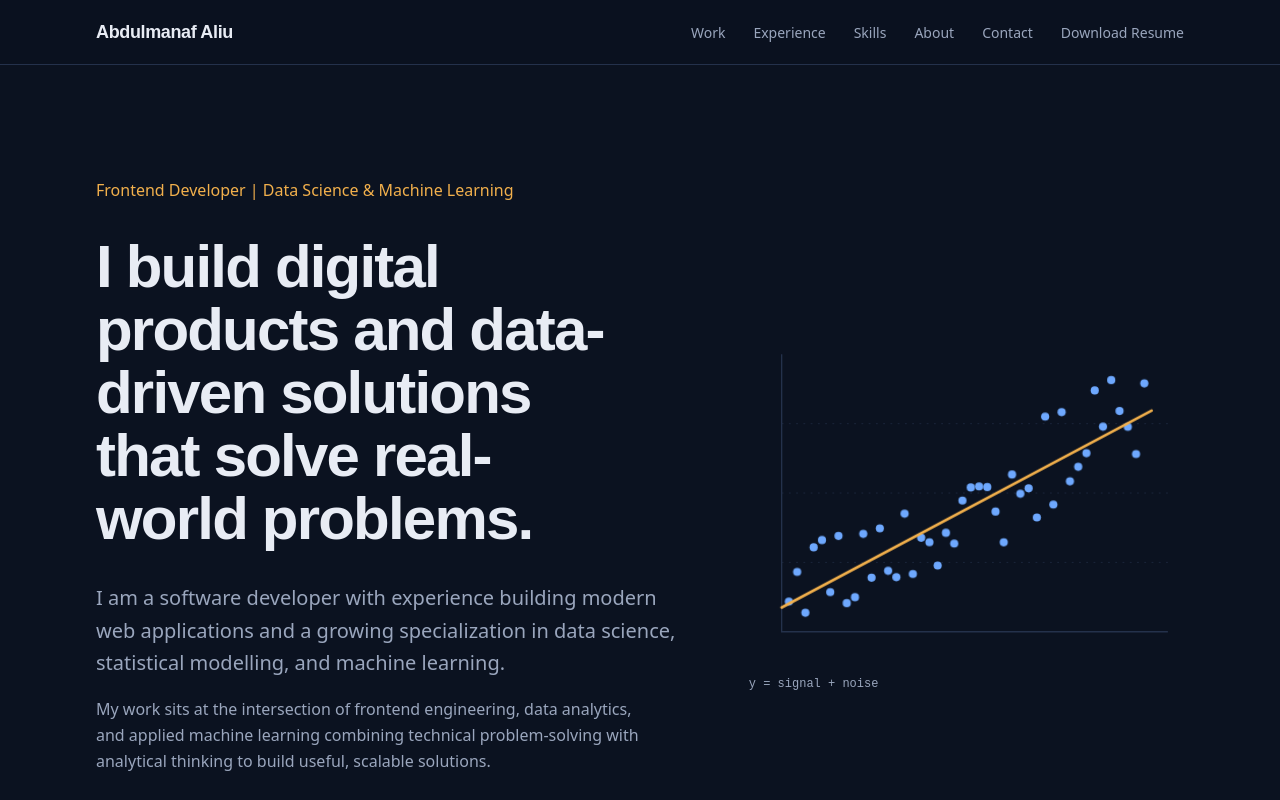
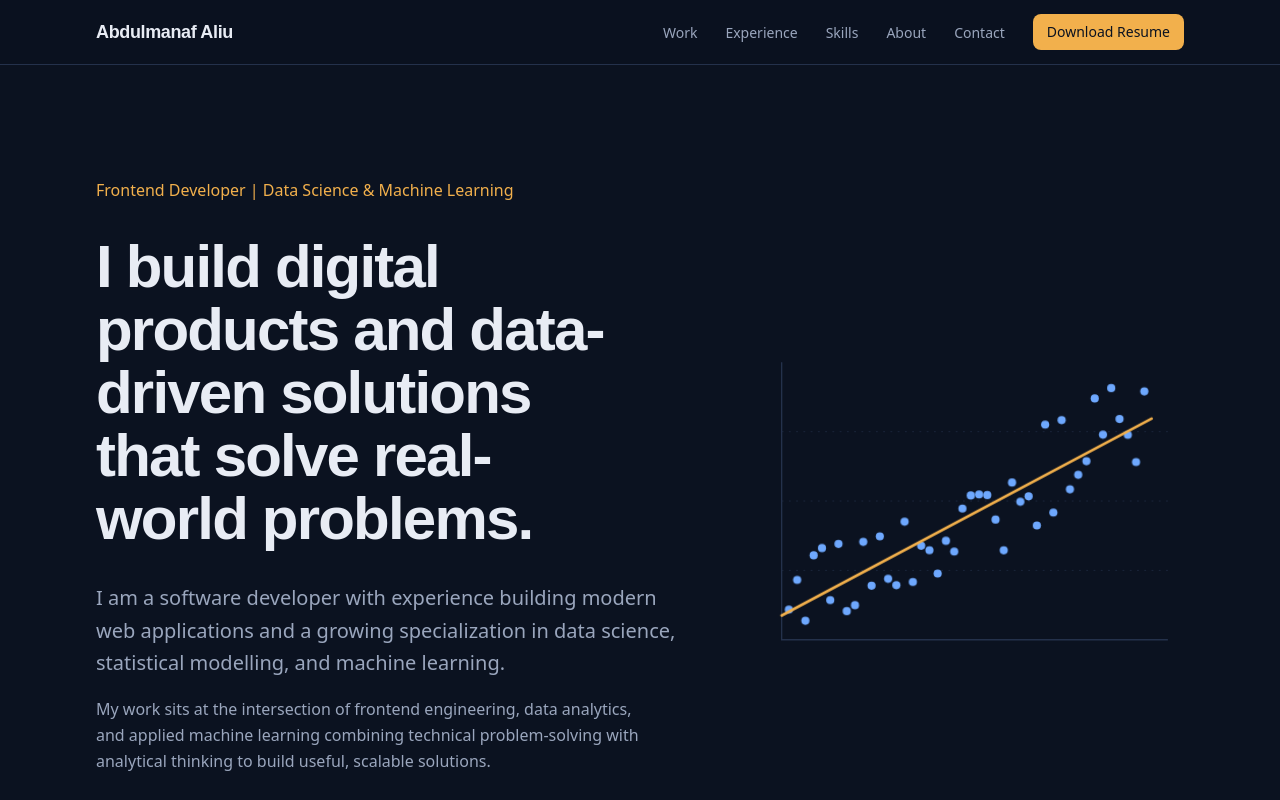
Before and after one commit to abmanaf/portfolio, a Next.js app: page / in a window 1280 px wide. Shown: the top 800 px of the page. Built offline with nearby package versions, Linux system fonts and the light colour scheme.

Commit message:
refactor(ui): enhance molecule components and flexibility
Refactor existing molecules to improve reusability and code cleanliness:

```diff
--- a/src/components/molecules/fit-plot.tsx
+++ b/src/components/molecules/fit-plot.tsx
@@ -33,7 +33,6 @@ function buildData() {
     });
   }
 
-  // Ordinary least squares
   const n = points.length;
   const mx = points.reduce((s, p) => s + p.x, 0) / n;
   const my = points.reduce((s, p) => s + p.y, 0) / n;
@@ -67,14 +66,12 @@ export function FitPlot({ className }: { className?: string }) {
         aria-label="Scatter plot of noisy data points with a straight line fitted through them, trending upward."
         className="h-auto w-full"
       >
-        {/* axes */}
         <path
           d={`M${PAD} ${PAD / 2} V${HEIGHT - PAD} H${WIDTH - PAD / 2}`}
           fill="none"
           stroke="var(--border)"
           strokeWidth="1.5"
         />
-        {/* grid */}
         {[1, 2, 3].map((i) => (
           <line
             key={i}
@@ -115,7 +112,7 @@ export function FitPlot({ className }: { className?: string }) {
         />
       </svg>
       <figcaption className="mt-3 font-mono text-xs text-muted-foreground">
-        y = signal + noise
+        {/* y = signal + noise */}
       </figcaption>
     </figure>
   );
--- a/src/components/molecules/nav-links.tsx
+++ b/src/components/molecules/nav-links.tsx
@@ -1,13 +1,50 @@
 import { NavLink } from "@/components/atoms/nav-link";
+import { Button } from "@/components/ui/button";
 import { navItems } from "@/data/portfolio";
+import { cn } from "@/lib/utils";
 
-export function NavLinks({ className }: { className?: string }) {
+type NavLinksProps = {
+  className?: string;
+  orientation?: "horizontal" | "vertical";
+  onNavigate?: () => void;
+};
+
+export function NavLinks({
+  className,
+  orientation = "horizontal",
+  onNavigate,
+}: NavLinksProps) {
+  const vertical = orientation === "vertical";
+
   return (
     <nav aria-label="Primary" className={className}>
-      <ul className="flex items-center gap-5 sm:gap-7">
+      <ul
+        className={cn(
+          "flex",
+          vertical ? "flex-col items-stretch gap-1" : "items-center gap-5 sm:gap-7",
+        )}
+      >
         {navItems.map((item) => (
-          <li key={item.href}>
-            <NavLink href={item.href}>{item.label}</NavLink>
+          <li key={item.href} className={cn(item.cta && vertical && "mt-3")}>
+            {item.cta ? (
+              <Button
+                asChild
+                size="sm"
+                className={cn(vertical && "h-11 w-full text-base")}
+              >
+                <a href={item.href} download onClick={onNavigate}>
+                  {item.label}
+                </a>
+              </Button>
+            ) : (
+              <NavLink
+                href={item.href}
+                onClick={onNavigate}
+                className={cn(vertical && "block py-3 text-base")}
+              >
+                {item.label}
+              </NavLink>
+            )}
           </li>
         ))}
       </ul>
--- a/src/components/molecules/section-intro.tsx
+++ b/src/components/molecules/section-intro.tsx
@@ -16,7 +16,7 @@ export function SectionIntro({
   className,
 }: SectionIntroProps) {
   return (
-    <div className={cn("flex flex-col gap-4 lg:sticky lg:top-24", className)}>
+    <div className={cn("flex flex-col gap-4 lg:top-24", className)}>
       <Heading id={id} level="section">
         {title}
       </Heading>
```
